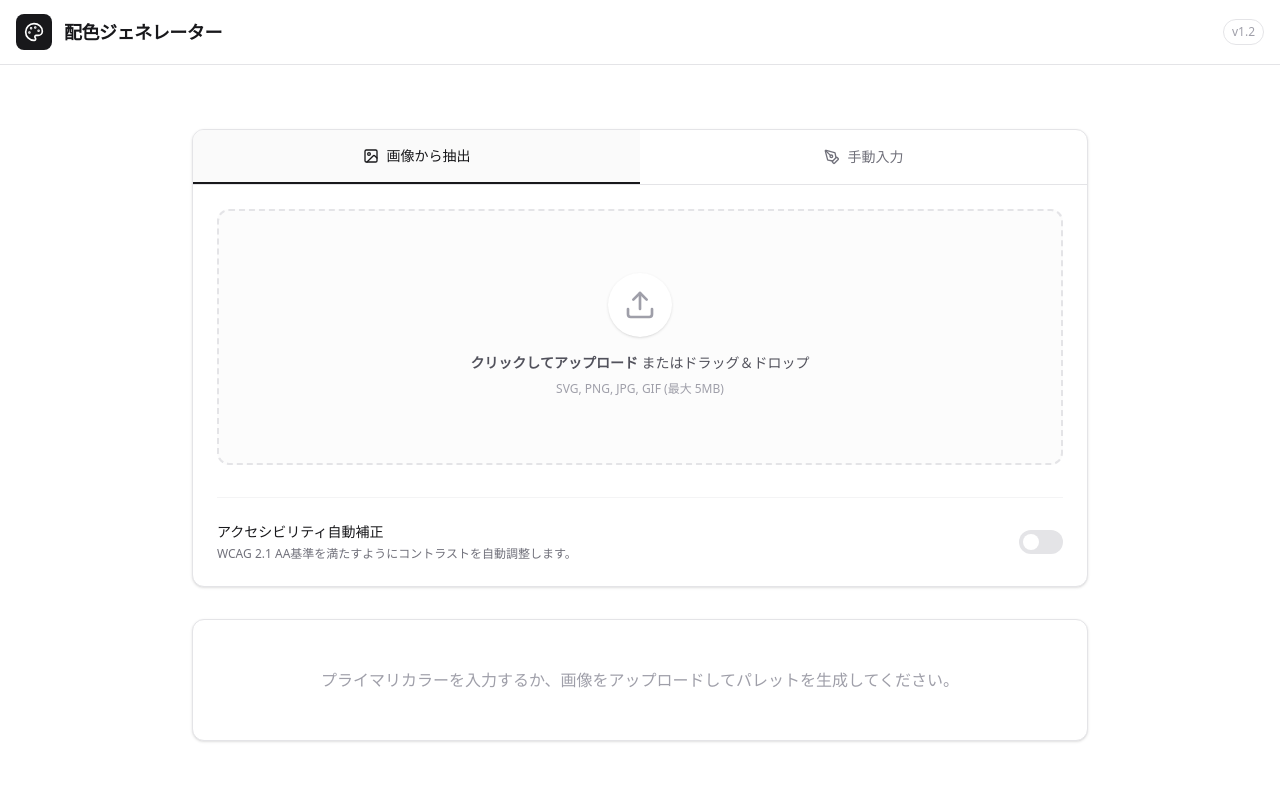
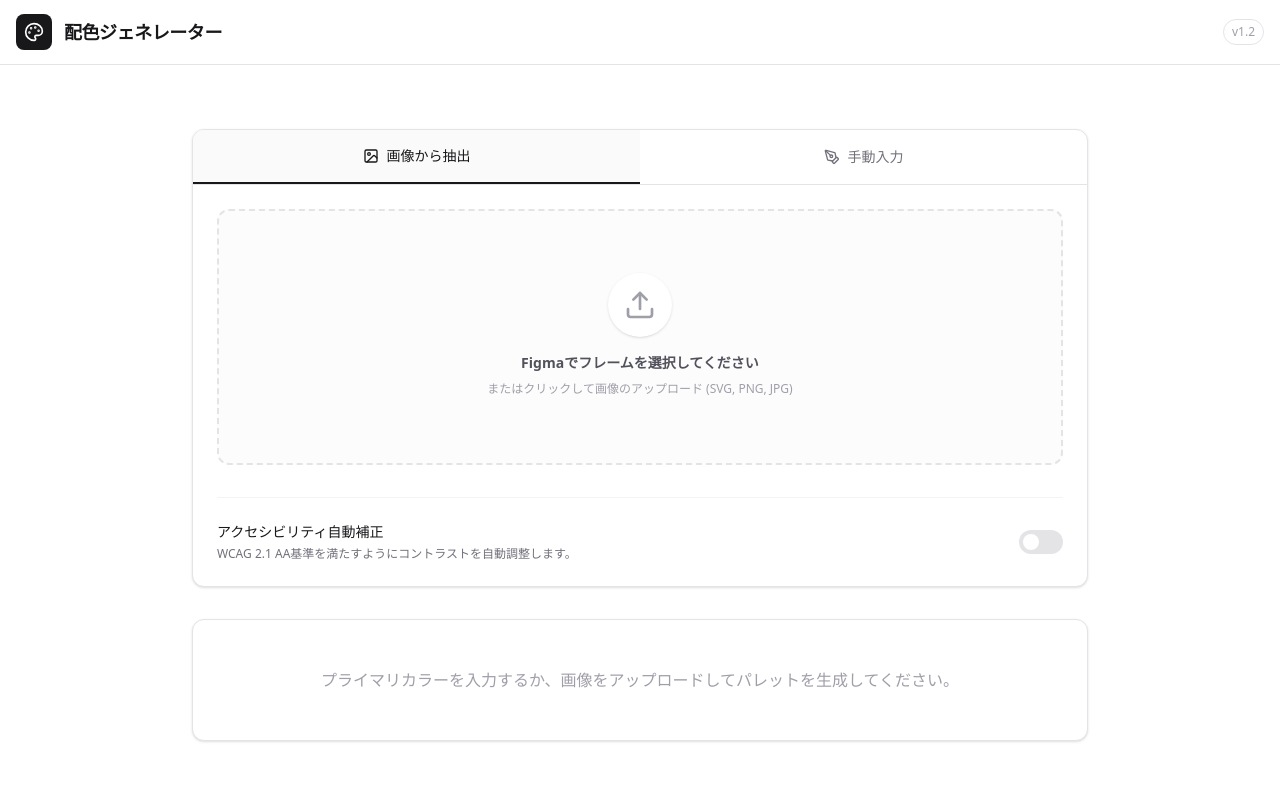
Before and after one commit to mugi-uiux/color-palette-generator, a React (Vite) app: page / in a window 1280 px wide. Shown: the top 800 px of the page. Built offline with nearby package versions, Linux system fonts and the light colour scheme.

Commit message:
feat: Update image uploader text and support dynamic selection

```diff
--- a/figma-plugin/code.ts
+++ b/figma-plugin/code.ts
@@ -36,12 +36,8 @@ function findColorInSelection() {
     return null;
 }
 
-figma.ui.onmessage = async (msg) => {
-    console.log("Plugin received message:", msg);
-    if (msg.type === 'ui-ready') {
+async function fetchAndSendSelectionImage() {
     const selection = figma.currentPage.selection;
-
-        // 選択されているノードがあれば画像としてエクスポート
     if (selection.length > 0) {
         const node = selection[0];
         try {
@@ -56,6 +52,16 @@ figma.ui.onmessage = async (msg) => {
             }
         }
     }
+}
+
+figma.on('selectionchange', () => {
+    fetchAndSendSelectionImage();
+});
+
+figma.ui.onmessage = async (msg) => {
+    console.log("Plugin received message:", msg);
+    if (msg.type === 'ui-ready') {
+        fetchAndSendSelectionImage();
     }
 
     if (msg.type === 'create-variables') {
--- a/src/components/input/ImageUploader.tsx
+++ b/src/components/input/ImageUploader.tsx
@@ -251,8 +251,8 @@ export const ImageUploader: React.FC<ImageUploaderProps> = ({ onColorsExtracted,
                         <div className="p-4 bg-white rounded-full shadow-sm mb-4 group-hover:scale-110 transition-transform">
                             <Upload className="w-8 h-8 text-zinc-400" />
                         </div>
-                        <p className="mb-2 text-sm text-zinc-600"><span className="font-semibold">クリックしてアップロード</span> またはドラッグ＆ドロップ</p>
-                        <p className="text-xs text-zinc-400">SVG, PNG, JPG, GIF (最大 5MB)</p>
+                        <p className="mb-2 text-sm text-zinc-600"><span className="font-semibold">Figmaでフレームを選択してください</span></p>
+                        <p className="text-xs text-zinc-400">またはクリックして画像のアップロード (SVG, PNG, JPG)</p>
                     </div>
                 )}
                 <input type="file" className="hidden" accept="image/*" onChange={handleFileChange} />
```
Lines whose indentation alone changed are shown as unchanged.
